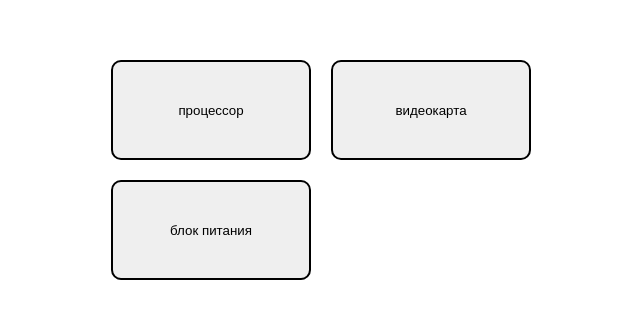
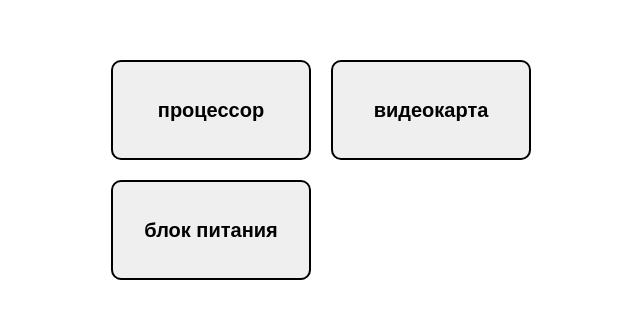
Before and after one commit to Yuri4ek/FirstTsReact, a React (Vite) app: page / in a window 1280 px wide. Shown: the part 230-548 px from the top of the page, without its empty margins (219-859 px from the left). Built offline with nearby package versions, Linux system fonts and the light colour scheme; the HTML template or start-up script is replaced by a standard one.

Commit message:
replace tsx with HTML sematics

```diff
--- a/src/pages/Home.page.tsx
+++ b/src/pages/Home.page.tsx
@@ -7,17 +7,15 @@ export function HomePage() {
 
   return (
     <section className="container">
-        <div >
         <button className="component" onClick={() => navigate('/processor')}>
-            <div className="text">процессор</div>
+            <h2>процессор</h2>
         </button>
         <button className="component" onClick={() => navigate("/videocard")}>
-            <div className="text">видеокарта</div>
+            <h2>видеокарта</h2>
         </button>
         <button className="component" onClick={() => navigate("/PSU")}>
-            <div className="text">блок питания</div>
+            <h2>блок питания</h2>
         </button>
-    </div>
     </section>
 
   );
--- a/src/pages/PSU.page.tsx
+++ b/src/pages/PSU.page.tsx
@@ -20,7 +20,7 @@ export function PSUPage() {
         <button className="button" onClick={() => navigate("/")}>
             Вернуться обратно
         </button>
-        <div className="components">
+        <section className="components">
             {isLoading ? (<p>Загрузка блоков питания...</p>) : isError ? (<p>Ошибка при загрузке данных.</p>) :
             data?.map((psu: PSU) => (
                 <div className="textBlock">
@@ -28,7 +28,7 @@ export function PSUPage() {
                     мощность: {psu.powerInWatt} Ватт
                 </div>
             ))}
-        </div>
+        </section>
         </>
     );
 }
--- a/src/pages/Processor.page.tsx
+++ b/src/pages/Processor.page.tsx
@@ -20,7 +20,7 @@ export function ProcessorPage() {
         <button className="button" onClick={() => navigate("/")}>
             Вернуться обратно
         </button>
-        <div className="components">
+        <section className="components">
             {isLoading ? (<p>Загрузка процессоров...</p>) : isError ? (<p>Ошибка при загрузке данных.</p>) :
             data?.map(processor => (
                 <div className="textBlock">
@@ -29,7 +29,7 @@ export function ProcessorPage() {
                     кол-во ядер: {processor.cores}
                 </div>
             ))}
-        </div>
+        </section>
         </>
     );
 }
--- a/src/pages/Videocard.page.tsx
+++ b/src/pages/Videocard.page.tsx
@@ -20,7 +20,7 @@ export function VideocardPage() {
         <button className="button" onClick={() => navigate("/")}>
             Вернуться обратно
         </button>
-        <div className="components">
+        <section className="components">
             {isLoading ? (<p>Загрузка видеокарт...</p>) : isError ? (<p>Ошибка при загрузке данных.</p>) :
             data?.map(videocard => (
                 <div className="textBlock">
@@ -29,7 +29,7 @@ export function VideocardPage() {
                     гигабайт памяти: {videocard.VRAM}
                 </div>
             ))}
-        </div>
+        </section>
         </>
     );
 }
--- a/src/pages/styles/component.page.css
+++ b/src/pages/styles/component.page.css
@@ -30,4 +30,5 @@
     height: 50px;
     border: 1.5px solid black;
     border-radius: 7.5px;
+    margin: 10%;
 }
```
